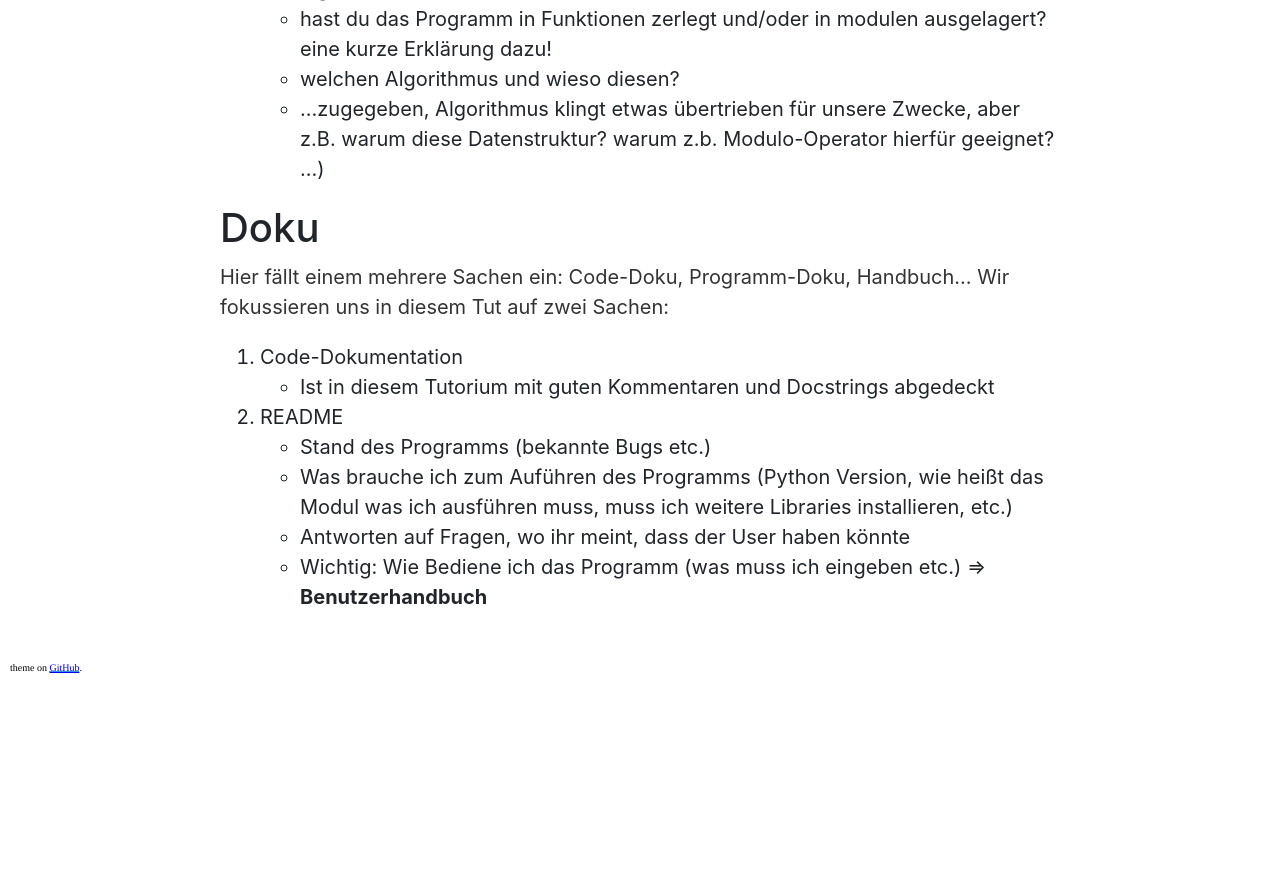
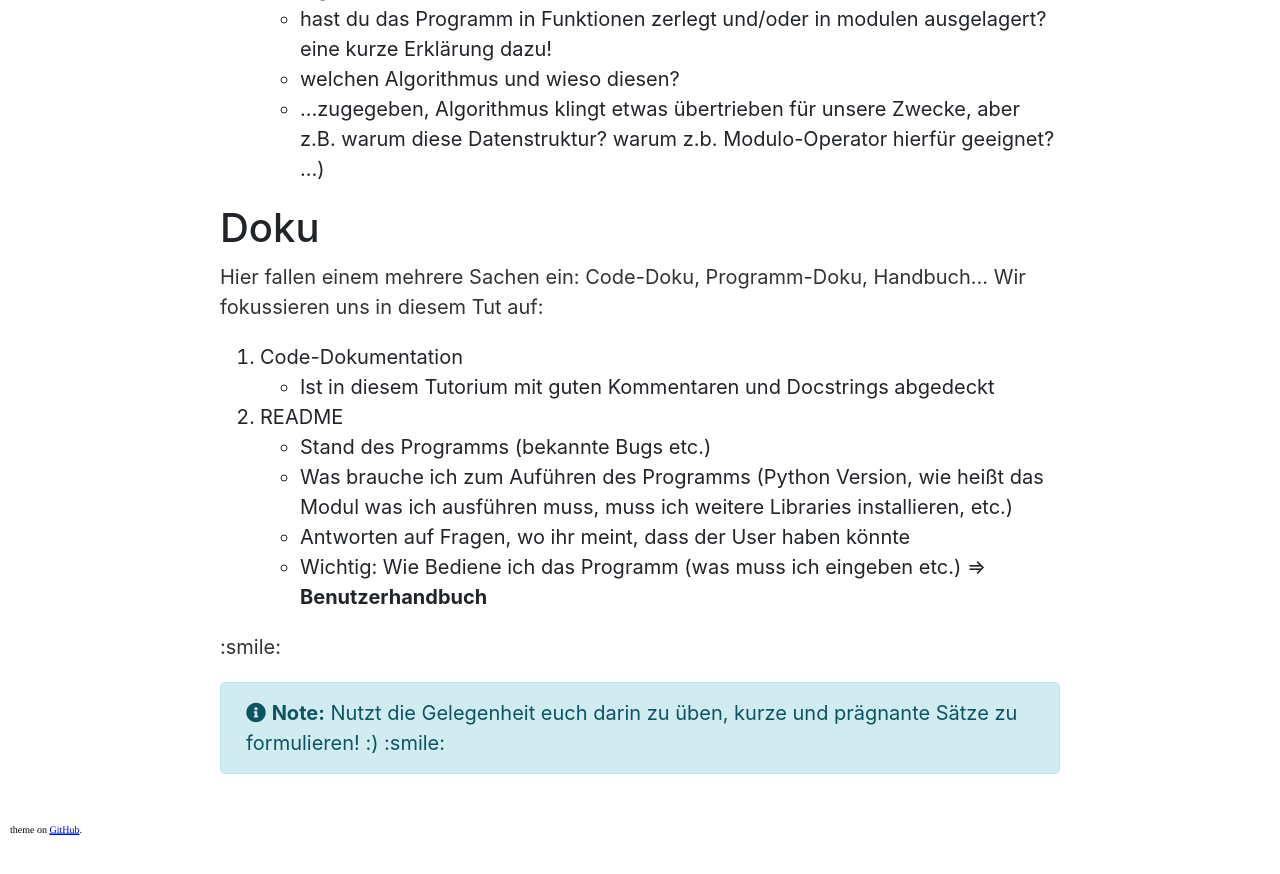
Before and after one commit to mAIRcode/mAIRcode.github.io, a Jekyll site: the page built from _posts/2021-12-06-doku-vs-analyse.md, in a window 1280 px wide and 900 px high, scrolled down 809 px. Shown: the top 874 px of the window. Built offline with Jekyll 4.4.1, drawn with Linux system fonts in a browser that asks for light colours; nearby versions of some CDN libraries; before the commit the page ends 1547 px from its top, so only the background shows below that.

Commit message:
Update 2021-12-06-doku-vs-analyse.md

```diff
--- a/_posts/2021-12-06-doku-vs-analyse.md
+++ b/_posts/2021-12-06-doku-vs-analyse.md
@@ -38,8 +38,8 @@ Vielmehr soll die Analyse Antworten auf folgende Fragen liefern:
 
 ## Doku
 
-Hier fällt einem mehrere Sachen ein: Code-Doku, Programm-Doku, Handbuch...
-Wir fokussieren uns in diesem Tut auf zwei Sachen:
+Hier fallen einem mehrere Sachen ein: Code-Doku, Programm-Doku, Handbuch...
+Wir fokussieren uns in diesem Tut auf:
 
 1. Code-Dokumentation
   - Ist in diesem Tutorium mit guten Kommentaren und Docstrings abgedeckt
@@ -48,3 +48,7 @@ Wir fokussieren uns in diesem Tut auf zwei Sachen:
   - Was brauche ich zum Auführen des Programms (Python Version, wie heißt das Modul was ich ausführen muss, muss ich weitere Libraries installieren, etc.)
   - Antworten auf Fragen, wo ihr meint, dass der User haben könnte
   - Wichtig: Wie Bediene ich das Programm (was muss ich eingeben etc.) => **Benutzerhandbuch**
+
+:smile:
+
+{% include note.html content="Nutzt die Gelegenheit euch darin zu üben, kurze und prägnante Sätze zu formulieren! :) :smile: " %}
```
